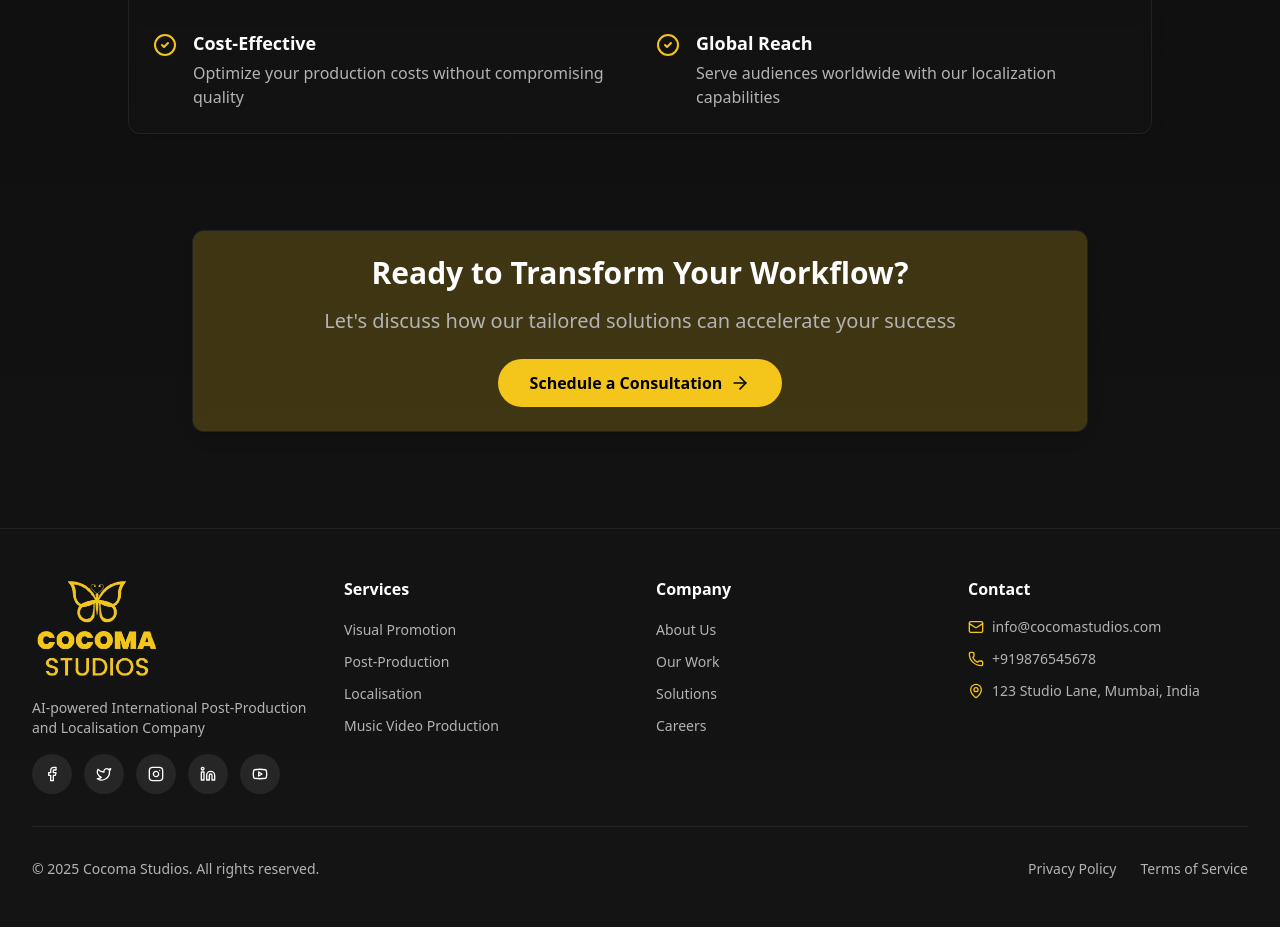
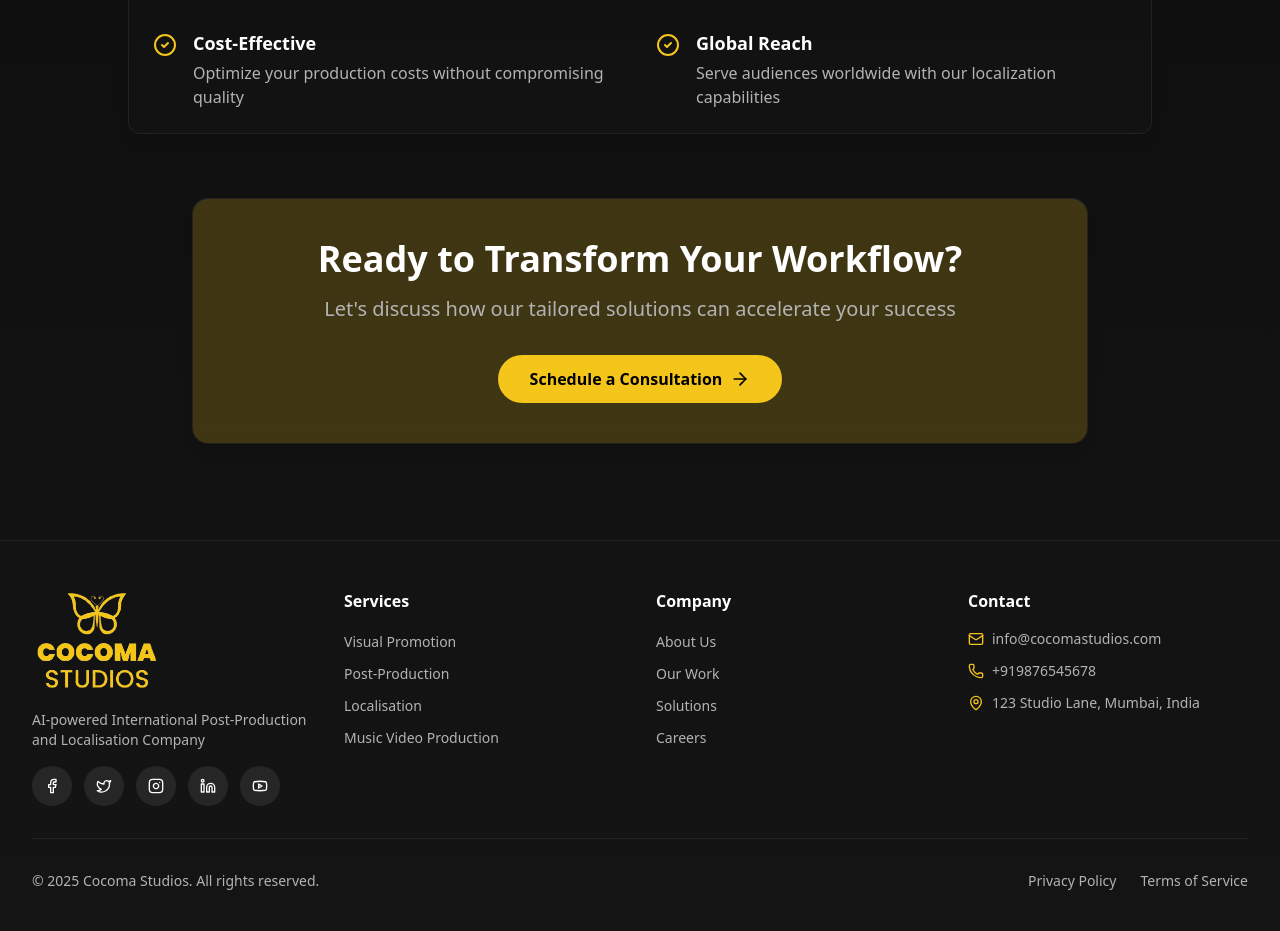
Before and after one commit to anshukumar2708/cocoma-studios, a Next.js app: page /solutions in a window 1280 px wide. Shown: the part 2980-3911 px from the top of the page. Built offline with nearby package versions, Linux system fonts and the light colour scheme.

Commit message:
solutions done

```diff
--- a/src/app/page.tsx
+++ b/src/app/page.tsx
@@ -183,8 +183,8 @@ const Home = () => {
       <CallToAction
         title="Launch Your Next Big Idea"
         description="Partner with our creative team to craft campaigns that stand out."
-        primaryLink={{ href: "/get-started", title: "Get Started" }}
-        secondaryLink={{ href: "/portfolio", title: "Explore Work" }}
+        primaryLink={{ href: "/contact-us", title: "Get Started" }}
+        secondaryLink={{ href: "/work", title: "Explore Work" }}
       />
 
     </div>
--- a/src/app/services/page.tsx
+++ b/src/app/services/page.tsx
@@ -165,7 +165,7 @@ const Services = () => {
             <CallToAction
                 title="Ready to Get Started?"
                 description="Let&apos;s discuss how our services can bring your project to life"
-                primaryLink={{ href: "/contact", title: "Contact Us Today" }}
+                primaryLink={{ href: "/contact-u", title: "Contact Us Today" }}
             />
 
         </div>
--- a/src/app/solutions/[slug]/page.tsx
+++ b/src/app/solutions/[slug]/page.tsx
@@ -1,19 +1,8 @@
-"use client";
-
 import Image from "next/image";
 import { Star } from "lucide-react";
-import AOS from "aos";
-import "aos/dist/aos.css";
-import { useEffect } from "react";
+import { CallToAction } from "@/components/ui/ctaSection";
 
 export default function ExplorePage() {
-    useEffect(() => {
-        AOS.init({
-            duration: 900,
-            once: true,
-            offset: 120,
-        });
-    }, []);
 
     const workflowSteps = [
         {
@@ -145,12 +134,12 @@ export default function ExplorePage() {
             {/* WORKFLOW SECTION */}
             <section className="section-container mt-8">
                 <div className="max-w-6xl mx-auto px-6 text-center mb-12">
-                    <h2 className="text-4xl font-bold mb-4">Streamlined Workflow</h2>
+                    <h2 className="text-4xl font-bold text-primary mb-4">Streamlined Workflow</h2>
                     <p className="text-gray-400">
                         Experience automation at every stage — from ingestion to global delivery.
                     </p>
                 </div>
-                <div className="max-w-6xl mx-auto grid md:grid-cols-2 gap-10 px-6">
+                <div className="max-w-6xl mx-auto grid md:grid-cols-2 gap-10 px-6 pb-20">
                     {workflowSteps.map((step, i) => (
                         <div
                             key={step.title}
@@ -230,7 +219,7 @@ export default function ExplorePage() {
             </section>
 
             {/* TESTIMONIALS */}
-            <section className="py-20 bg-neutral-950 border-t border-neutral-800">
+            <section className="w-full py-20">
                 <div className="max-w-6xl mx-auto px-6 text-center mb-12">
                     <h2 className="text-4xl font-bold mb-4">What Our Clients Say</h2>
                     <p className="text-gray-400">
@@ -268,23 +257,13 @@ export default function ExplorePage() {
                 </div>
             </section>
 
-            {/* CTA SECTION */}
-            <section className="py-24 text-center border-t border-neutral-800">
-                <h2 className="text-4xl font-bold mb-6" data-aos="fade-up">
-                    Ready to Power Your Streaming Workflow?
-                </h2>
-                <p
-                    className="text-gray-400 max-w-3xl mx-auto mb-8"
-                    data-aos="fade-up"
-                    data-aos-delay="200"
-                >
-                    Launch and scale your OTT operations with AI-driven workflows that ensure
-                    speed, quality, and creativity — all in one place.
-                </p>
-                <button className="bg-yellow-400 text-black px-8 py-4 rounded-xl font-semibold hover:bg-yellow-500 transition">
-                    Contact Us
-                </button>
-            </section>
+            {/* CTA Section */}
+            <CallToAction
+                title="Ready to Power Your Streaming Workflow?"
+                description="Launch and scale your OTT operations with AI-driven workflows that ensure
+                    speed, quality, and creativity — all in one place."
+                primaryLink={{ href: "/contact-us", title: " Contact Us" }}
+            />
         </div>
     );
 }
--- a/src/app/solutions/page.tsx
+++ b/src/app/solutions/page.tsx
@@ -2,6 +2,7 @@ import HeroSection from "@/components/ui/HeroSection";
 import { TrendingUp, Music, Film, Shield, CheckCircle2 } from "lucide-react";
 import heroBg from "@/assets/hero-bg.jpg";
 import CustomLink from "@/components/ui/CustomLink";
+import { CallToAction } from "@/components/ui/ctaSection";
 
 const Solutions = () => {
 
@@ -174,18 +175,11 @@ const Solutions = () => {
             </section>
 
             {/* CTA */}
-            <section className="section-container">
-                <div className="glass-card text-center max-w-4xl mx-auto relative overflow-hidden">
-                    <div className="absolute inset-0 bg-gradient-to-br from-primary/20 to-accent/20 animate-glow" />
-                    <div className="relative flex flex-col justify-center items-center">
-                        <h2 className="text-3xl font-bold mb-4">Ready to Transform Your Workflow?</h2>
-                        <p className="text-xl text-muted-foreground mb-6">
-                            Let&apos;s discuss how our tailored solutions can accelerate your success
-                        </p>
-                        <CustomLink href="/contact" title="Schedule a Consultation" className="btn-primary" />
-                    </div>
-                </div>
-            </section>
+            <CallToAction
+                title="Ready to Transform Your Workflow?"
+                description="Let&apos;s discuss how our tailored solutions can accelerate your success"
+                primaryLink={{ href: "/contact", title: "Schedule a Consultation" }}
+            />
         </div>
     );
 };
--- a/src/components/ui/ctaSection.tsx
+++ b/src/components/ui/ctaSection.tsx
@@ -20,7 +20,7 @@ export const CallToAction: React.FC<CallToActionProps> = ({
     secondaryLink,
 }) => {
     return (
-        <section className="section-container py-16">
+        <section className="section-container pt-16 pb-0">
             <div className="glass-card text-center max-w-4xl mx-auto relative overflow-hidden rounded-2xl p-10">
                 {/* Gradient Glow Overlay */}
                 <div className="absolute inset-0 bg-gradient-to-br from-primary/20 to-accent/20 animate-glow" />
```
